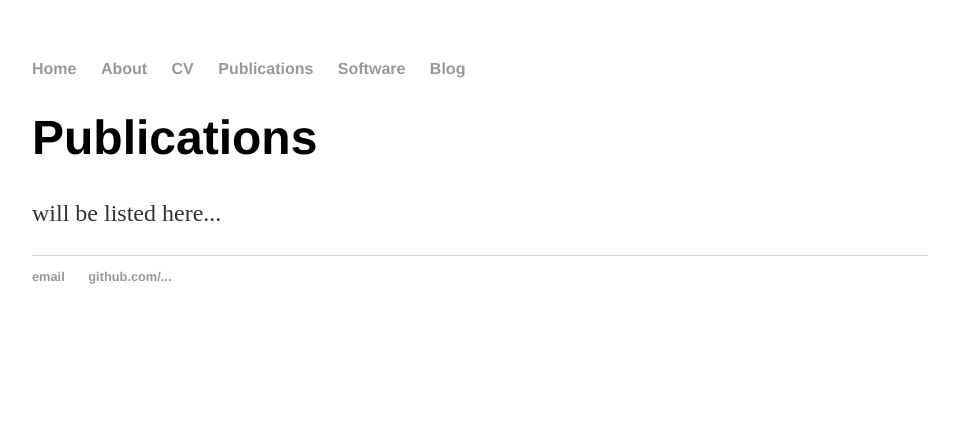
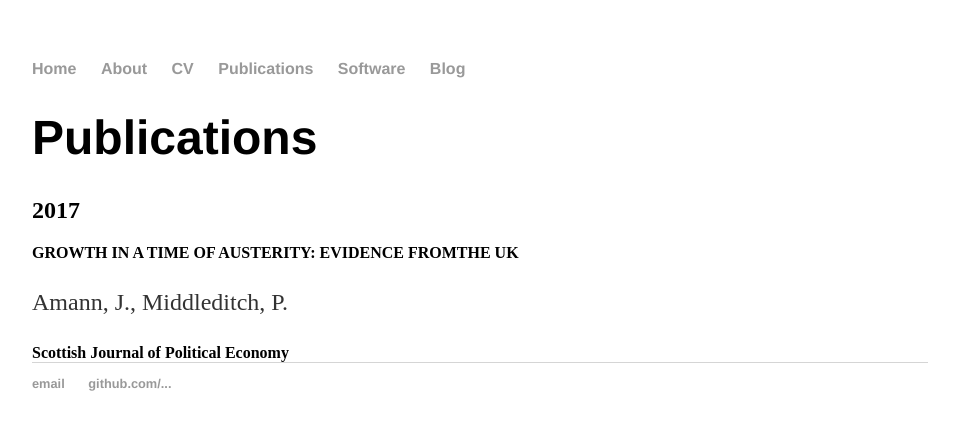
Before and after one commit to amannj/amannj.github.io, a Jekyll site: the page built from publications/index.html, in a window 1280 px wide. Shown: the top 430 px of the page, without its empty margins (160-1119 px from the left). Built offline with Jekyll 4.4.1, drawn with Linux system fonts in a browser that asks for light colours.

Commit message:
Update index.html

```diff
--- a/publications/index.html
+++ b/publications/index.html
@@ -4,5 +4,8 @@ title: Juergen Amann
 ---
 <div class="blurb">
 	<h1>Publications</h1>
-	<p>will be listed here...</p>
+	<h2>2017</h2>
+	<b>GROWTH IN A TIME OF AUSTERITY: EVIDENCE FROMTHE UK</b>
+	<p>Amann, J., Middleditch, P.</p>
+	<strong>Scottish Journal of Political Economy</strong>
 </div><!-- /.blurb -->
```
